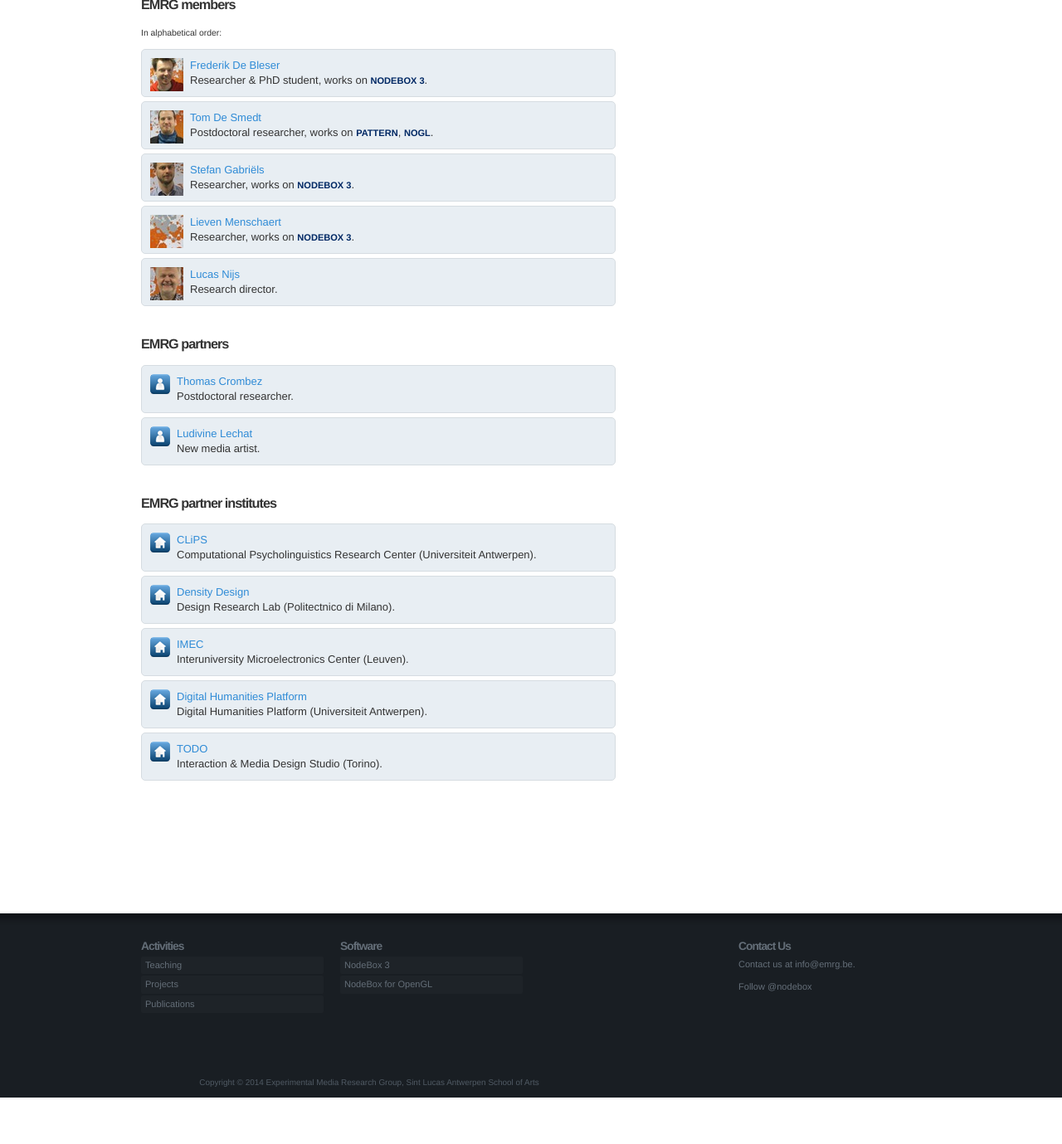
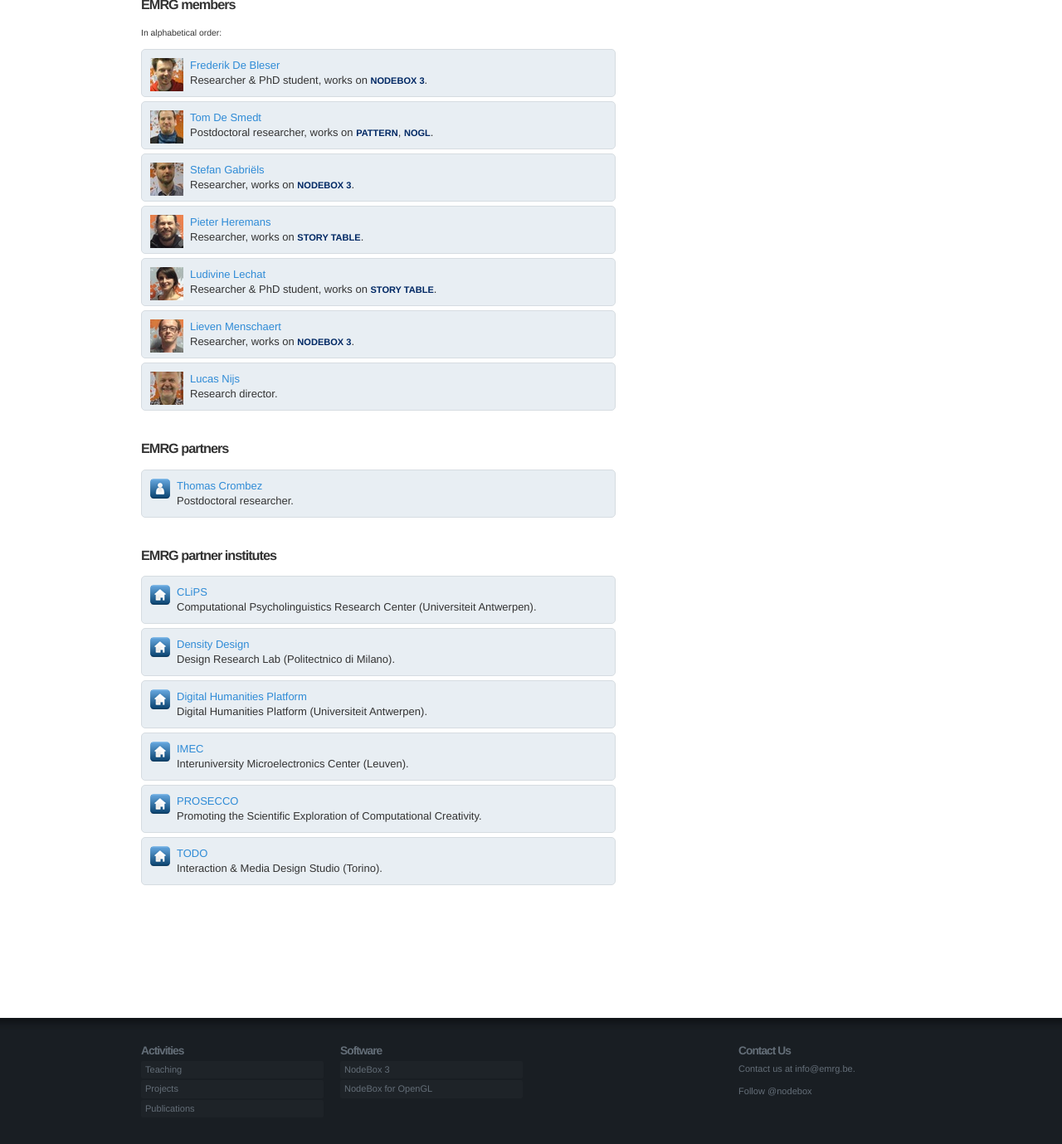
Before and after one commit to nodebox/emrg.be, a Jekyll site: the page built from people/index.md, in a window 1280 px wide and 1400 px high, scrolled down 411 px. Shown: the top 1379 px of the window at 83% size. Built offline with Jekyll 4.4.1, drawn with Linux system fonts in a browser that asks for light colours; nearby versions of some CDN libraries; comment, search, counter and statistics services are not loaded; before the commit the page ends 1734 px from its top, so only the background shows below that; some of the changed text lies outside the part shown.

Commit message:
update people & projects

```diff
--- a/_layouts/base.html
+++ b/_layouts/base.html
@@ -26,7 +26,7 @@
     <div class="sixteen columns">
       <a class="logo" target="_top" href="/"><img src="/media/img/emrg-icon.png" alt="EMRG Icon"></a>
       <h1>EMRG</h1>
-      <h2>&nbsp;<a target="_new" href="http://sintlucasantwerpen.be">St. Lucas University College of Art and Design, Antwerp</a></h2>
+      <h2>&nbsp;<a target="_new" href="http://sintlucasantwerpen.be">St Lucas School of Arts, Antwerp</a></h2>
     </div>
   </div>
 </header>
--- a/people/index.md
+++ b/people/index.md
@@ -27,6 +27,18 @@ title: People
 </div>
 
 <div class="box">
+	<img src="/media/people/pieter-s.jpg" />
+	<a href="pieter-heremans.html">Pieter Heremans</a><br>Researcher, works on
+	<a href="../projects/story-table.html" class="tag-project">Story Table</a>.
+</div>
+
+<div class="box">
+	<img src="/media/people/ludivine-s.jpg" />
+	<a href="ludivine-lechat.html">Ludivine Lechat</a><br>Researcher &amp; PhD student, works on
+	<a href="../projects/story-table.html" class="tag-project">Story Table</a>.
+</div>
+
+<div class="box">
 	<img src="/media/people/lieven-s.jpg" />
 	<a href="lieven-menschaert.html">Lieven Menschaert</a><br>Researcher, works on
 	<a href="../software/nodebox-3.html" class="tag-software">NodeBox 3</a>.
@@ -42,12 +54,8 @@ title: People
 
 <div class="box">
 	<img src="/media/img/avatar.png" />
-	<a href="http://www.ua.ac.be/thomas.crombez">Thomas Crombez</a><br>Postdoctoral researcher.
-</div>
-
-<div class="box">
-	<img src="/media/img/avatar.png" />
-	<a href="http://www.ludivinelechat.be">Ludivine Lechat</a><br>New media artist.
+	<a href="http://www.ua.ac.be/thomas.crombez">Thomas Crombez</a>
+	<br>Postdoctoral researcher.
 </div>
 
 <br>
@@ -55,25 +63,37 @@ title: People
 
 <div class="box">
 	<img src="/media/img/home.png" />
-	<a target="_blank" href="http://www.clips.ua.ac.be">CLiPS</a><br>Computational Psycholinguistics Research Center (Universiteit Antwerpen).
+	<a target="_blank" href="http://www.clips.ua.ac.be">CLiPS</a>
+	<br>Computational Psycholinguistics Research Center (Universiteit Antwerpen).
 </div>
 
 <div class="box">
 	<img src="/media/img/home.png" />
-	<a target="_blank" href="http://www.densitydesign.org">Density Design</a><br>Design Research Lab (Politectnico di Milano).
+	<a target="_blank" href="http://www.densitydesign.org">Density Design</a>
+	<br>Design Research Lab (Politectnico di Milano).
 </div>
 
 <div class="box">
 	<img src="/media/img/home.png" />
-	<a target="_blank" href="http://www.imec.be">IMEC</a><br>Interuniversity Microelectronics Center (Leuven).
+	<a target="_blank" href="http://dighum.uantwerpen.be">Digital Humanities Platform</a>
+	<br>Digital Humanities Platform (Universiteit Antwerpen).
 </div>
 
 <div class="box">
 	<img src="/media/img/home.png" />
-	<a target="_blank" href="http://dighum.uantwerpen.be">Digital Humanities Platform</a><br>Digital Humanities Platform (Universiteit Antwerpen).
+	<a target="_blank" href="http://www.imec.be">IMEC</a>
+	<br>Interuniversity Microelectronics Center (Leuven).
+</div>
+
+
+<div class="box">
+	<img src="/media/img/home.png" />
+	<a target="_blank" href="http://prosecco-network.eu">PROSECCO</a>
+	<br>Promoting the Scientific Exploration of Computational Creativity.
 </div>
 
 <div class="box">
 	<img src="/media/img/home.png" />
-	<a target="_blank" href="http://www.todo.to.it">TODO</a><br>Interaction &amp; Media Design Studio (Torino).
+	<a target="_blank" href="http://www.todo.to.it">TODO</a>
+	<br>Interaction &amp; Media Design Studio (Torino).
 </div>
```
Also changed, not shown: people/ludivine-lechat.md (added, +17 -0 lines), people/pieter-heremans.md (added, +13 -0 lines), projects/flow.md (added, +28 -0 lines), projects/index.md (+4 -2 lines), projects/valence.md (+3 -0 lines), media/flow/flow1.jpg (added), media/people/blank.jpg (added), media/people/lieven-s.jpg, media/people/lieven.jpg, media/people/ludivine-s.jpg (added), media/people/ludivine.jpg (added), media/people/pieter-s.jpg (added), media/people/pieter.jpg (added).
